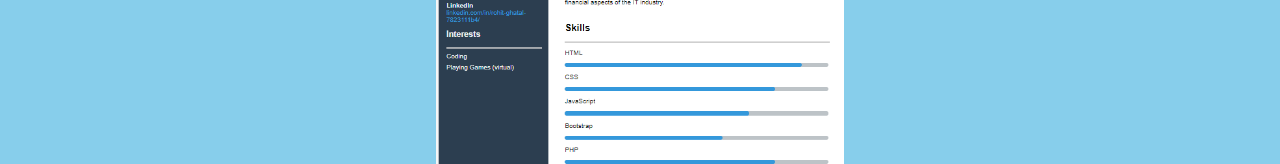
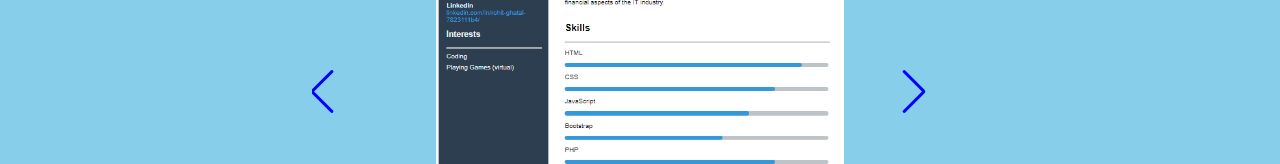
Before and after one commit to rohitghatal1/CVMaker-ReactJS, a React (Create React App) app: page / in a window 1280 px wide. Shown: the part 1586-1750 px from the top of the page. Built offline with nearby package versions, Linux system fonts and the light colour scheme.

Commit message:
styled the template secttion

```diff
--- a/src/App.css
+++ b/src/App.css
@@ -1,5 +1,9 @@
 /* Initially hiding scrollbar */
 body::-webkit-scrollbar {
+    position: fixed;
+    right: 0;
+    top: 0;
+    z-index: 10;
     width: 0; /* Hide scrollbar */
     background: transparent;
     transition: width 1.5s ease;
--- a/src/components/Templates.js
+++ b/src/components/Templates.js
@@ -13,14 +13,11 @@ export default function Templates() {
         <p>An outstanding resume opens the door. A great interview seals the deal</p>
         <div className="templateContainer">
           <Swiper
-            // spaceBetween={0}
+            spaceBetween={0}
             slidesPerView = {1}
             loop = {true}
             pagination = {{clickable: true}}
-            navigation = {{
-              nextEl: '.swiper-button-next',
-              prevEl: '.swiper-button-prev'
-            }}
+            navigation = {true}
           >
           {templateData.map((template) =>(
             <SwiperSlide key={template.id}>
--- a/src/components/templates.css
+++ b/src/components/templates.css
@@ -2,6 +2,7 @@
     background-color: skyblue;
     padding: 1rem;
     text-align: center;
+    position: relative;
     z-index: 3;
 }
 
@@ -40,10 +41,6 @@
     object-fit: contain;
 }
 
-.swiper{
-    z-index: 1;
-}
-
 .swiper-button-prev,
 .swiper-button-next{
     color: blue;
@@ -53,11 +50,3 @@
     width: 44px;
     height: 44px;
 }
-
-.swiper-button-prev{
-    left: -50px;
-}
-
-.swiper-button-next{
-    right: -50px;
-}
```
